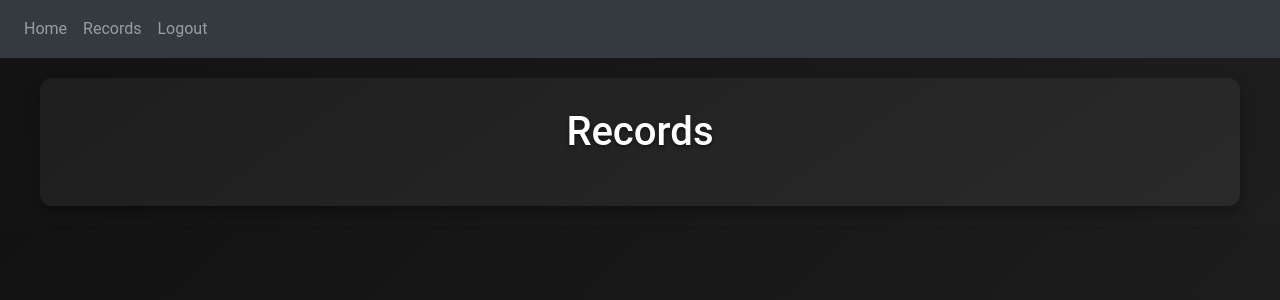
After one commit to Svaboo/PY-PROJECT, a Flask app: page /records in a window 1280 px wide. The commit adds this page. Shown: the top 300 px of the page. Run offline with Flask 3, Linux system fonts and the light colour scheme; a user stored in the database is signed in; some libraries are stand-ins or nearby versions.

Commit message:
modified:   instance/database.db 	modified:   website/__pycache__/auth.cpython-313.pyc 	modified:   website/__pycache__/views.cpython-313.pyc 	modified:   website/auth.py 	modified:   website/templates/base.html 	modified:   website/templates/home.html 	new file:   website/templates/records.html 	modified:   website/views.py

```diff
--- a/website/templates/base.html
+++ b/website/templates/base.html
@@ -32,6 +32,7 @@
         <div class="navbar-nav">
           {% if user.is_authenticated %}
           <a class="nav-item nav-link" id="home" href="/">Home</a>
+          <a class="nav-item nav-link" id="records" href="/records">Records</a>
           <a class="nav-item nav-link" id="logout" href="/logout">Logout</a>
           {% else %}
           <a class="nav-item nav-link" id="login" href="/login">Login</a>
--- /dev/null
+++ b/website/templates/records.html
@@ -0,0 +1,4 @@
+{% extends "base.html" %} {% block title %}Login{% endblock %} {% block content
+    %}
+<h1 align="center">Records</h1>
+    {% endblock %}
--- a/website/views.py
+++ b/website/views.py
@@ -3,6 +3,7 @@ from flask_login import login_required, current_user
 from .models import Note, Workout
 from . import db
 import json
+import requests
 
 views = Blueprint('views', __name__)
 
@@ -38,8 +39,8 @@ def home():
             flash('Add a workout first!', category='error')
         elif len(note) < 1:
             flash('Exercise name is too short!', category='error')
-        elif not reps or int(reps) < 1:
-            flash('Reps must be a positive number!', category='error')
+        elif not reps or int(reps) < 1 or int(reps) > 100:
+            flash('Reps must be a number between 1 and 100!', category='error')
         elif not weight or float(weight) < 0:
             flash('Weight must be a non-negative number!', category='error')
         else:
@@ -75,3 +76,11 @@ def delete_workout():
             db.session.commit()
 
     return jsonify({})
+
+@views.route('/records', methods=['GET', 'POST'])
+@login_required
+
+def results():
+
+    workouts = Workout.query.filter_by(user_id=current_user.id).all()
+    return render_template("records.html", user=current_user, workouts=workouts)
```
Also changed, not shown: website/templates/home.html (+6 -1 lines), instance/database.db, website/auth.py (line endings or trailing spaces).
